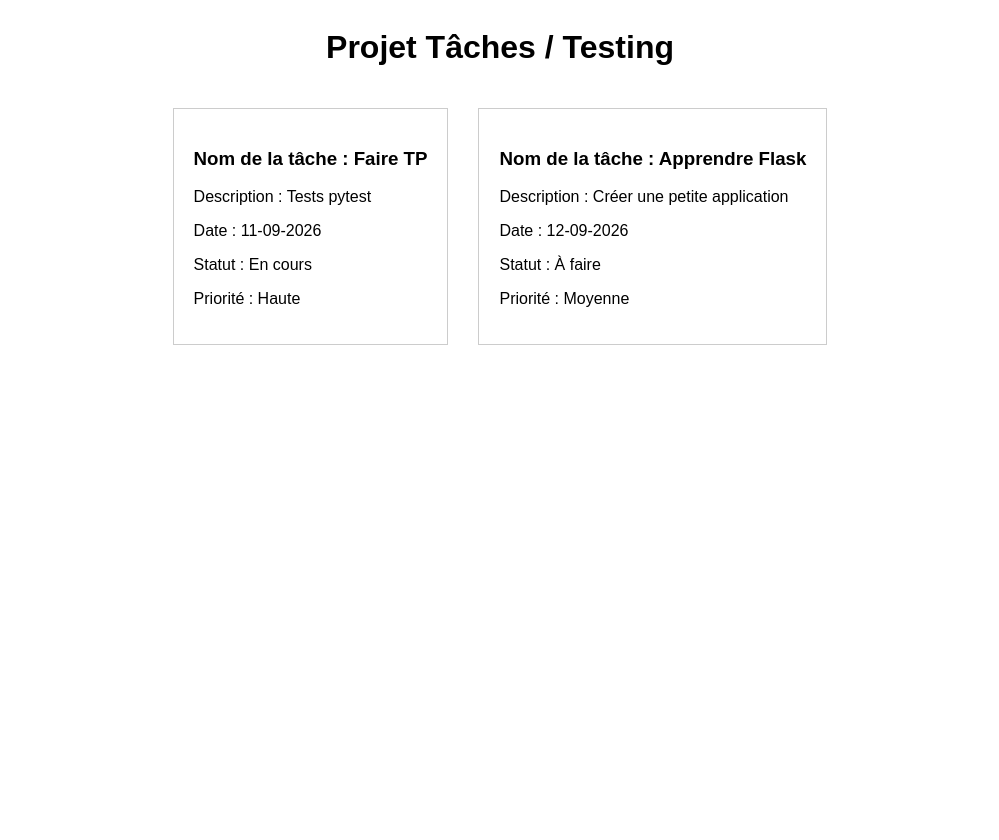
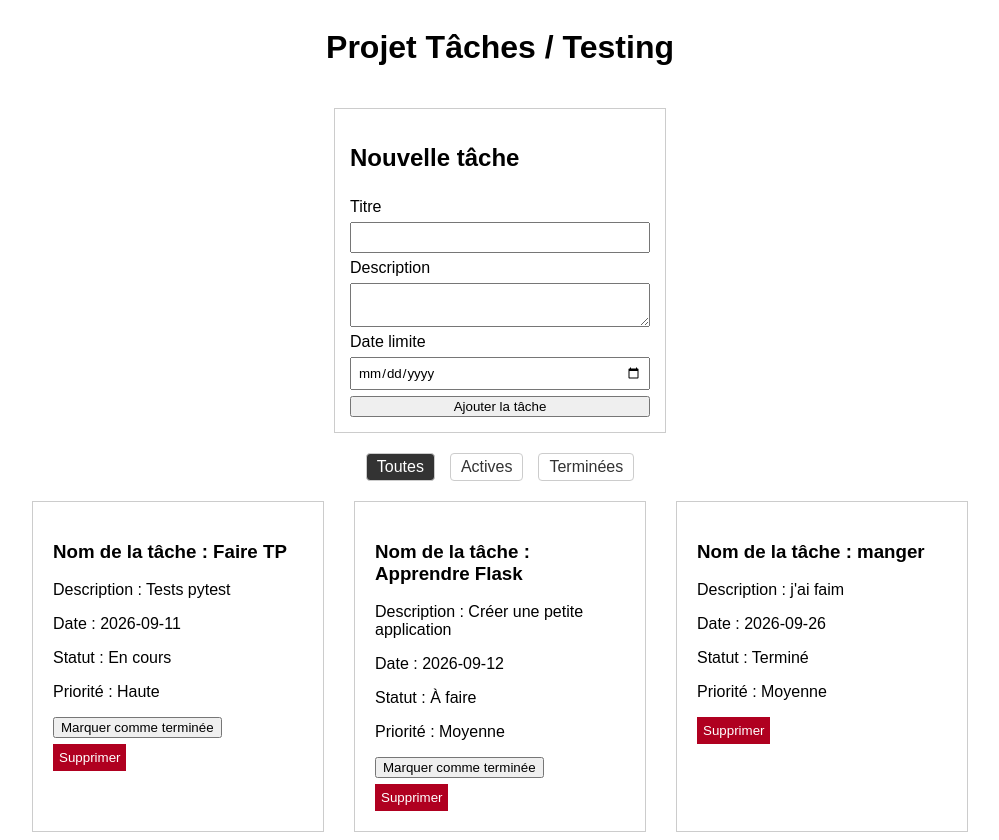
Before and after one commit to GagnantN/Projet_Test, a Flask app: page / in a window 1280 px wide. Shown: the whole page, without its empty margins (140-1139 px from the left). Before the commit the page ends 345 px from the top, so only its background shows below. Run offline with Flask 3, Linux system fonts and the light colour scheme.

Commit message:
Ajout formulaire et fonctions

```diff
--- a/app.py
+++ b/app.py
@@ -1,14 +1,123 @@
-from flask import Flask, render_template
+from flask import Flask, render_template, request, redirect, url_for
 import json
+import os
 
 app = Flask(__name__)
 
+# -------------------- Fichier Base de données -------------------- #
+FICHIER_TACHES = 'taches.json'
+
+
+# -------------------- Fonction Charger Tâches -------------------- #
+def charger_taches():
+    # Lit taches.json et renvoie la liste des tâches
+    if not os.path.exists(FICHIER_TACHES):
+        return []
+    try:
+        with open(FICHIER_TACHES, 'r', encoding='utf-8') as fichier:
+            taches = json.load(fichier)
+    except (json.JSONDecodeError, ValueError):
+        return []
+
+    if not isinstance(taches, list):
+        return []
+    return taches
+# ----------------------------------------------------------------- #
+
+
+# ------------------ Fonction Sauvegarder Tâches ------------------ #
+def sauvegarder_taches(taches):
+    # Écrit la liste des tâches dans taches.json
+    with open(FICHIER_TACHES, 'w', encoding='utf-8') as fichier:
+        json.dump(taches, fichier, ensure_ascii=False, indent=4)
+# ----------------------------------------------------------------- #
+
+
+# ----------------- Fonction Calculer Prochain ID ----------------- #
+def prochain_id(taches):
+    # Calcule le prochain id disponible : le plus grand id existant + 1
+    if not taches:
+        return 1
+    return max(tache['id'] for tache in taches) + 1
+# ----------------------------------------------------------------- #
+
+
+# -------------------- Fonction Afficher tâches ------------------- #
 @app.route('/')
 def home():
-    with open('taches.json', 'r', encoding='utf-8') as fichier:
-        taches = json.load(fichier)
+    taches = charger_taches()
+    filtre = request.args.get('filtre', 'toutes')
+    erreur = request.args.get('erreur')
 
-    return render_template('index.html', taches=taches)
+    if filtre == 'actives':
+        taches_affichees = [t for t in taches if t.get('statut') != 'Terminé']
+    elif filtre == 'terminees':
+        taches_affichees = [t for t in taches if t.get('statut') == 'Terminé']
+    else:
+        filtre = 'toutes'
+        taches_affichees = taches
+
+    return render_template(
+        'index.html',
+        taches=taches_affichees,
+        filtre=filtre,
+        erreur=erreur,
+    )
+# ----------------------------------------------------------------- #
+
+
+# -------------------- Fonction Ajouter Tâche --------------------- #
+@app.route('/ajouter', methods=['POST'])
+def ajouter():
+    # Crée une nouvelle tâche à partir du formulaire
+    titre = request.form.get('titre', '').strip()
+    description = request.form.get('description', '').strip()
+    date = request.form.get('date', '').strip()
+
+    # Titre et date obligatoires
+    if not titre or not date:
+        return redirect(url_for('home', erreur='champs_vides'))
+
+    taches = charger_taches()
+    nouvelle_tache = {
+        'id': prochain_id(taches),
+        'titre': titre,
+        'description': description,
+        'date': date,
+        'statut': 'À faire',
+        'priorite': 'Moyenne',
+    }
+    taches.append(nouvelle_tache)
+    sauvegarder_taches(taches)
+    return redirect(url_for('home'))
+# ----------------------------------------------------------------- #
+
+
+# -------------------- Fonction Tâche Terminer -------------------- #
+@app.route('/terminer/<int:tache_id>', methods=['POST'])
+def terminer(tache_id):
+    # Marque la tâche `tache_id` comme "Terminé
+    taches = charger_taches()
+    for tache in taches:
+        if tache['id'] == tache_id:
+            tache['statut'] = 'Terminé'
+            break
+    sauvegarder_taches(taches)
+    return redirect(url_for('home', filtre=request.form.get('filtre', 'toutes')))
+# ----------------------------------------------------------------- #
+
+
+# ------------------- Fonction Supprimer Tâche -------------------- #
+
+@app.route('/supprimer/<int:tache_id>', methods=['POST'])
+def supprimer(tache_id):
+    taches = charger_taches()
+    taches = [t for t in taches if t['id'] != tache_id]
+    sauvegarder_taches(taches)
+    return redirect(url_for('home', filtre=request.form.get('filtre', 'toutes')))
+# ----------------------------------------------------------------- #
+
+
 
 if __name__ == '__main__':
     app.run(debug=True)
--- a/static/style.css
+++ b/static/style.css
@@ -5,9 +5,51 @@ body {
     font-family: Arial, sans-serif;
 }
 
+.formulaire-ajout {
+    display: flex;
+    flex-direction: column;
+    gap: 6px;
+    width: 300px;
+    margin-top: 20px;
+    padding: 15px;
+    border: 1px solid #ccc;
+}
+
+.formulaire-ajout input,
+.formulaire-ajout textarea {
+    padding: 6px;
+    font-family: inherit;
+}
+
+.message-erreur {
+    color: #b00020;
+    margin: 0 0 6px 0;
+}
+
+.filtres {
+    display: flex;
+    gap: 15px;
+    margin-top: 20px;
+}
+
+.filtres a {
+    text-decoration: none;
+    color: #333;
+    padding: 4px 10px;
+    border: 1px solid #ccc;
+    border-radius: 4px;
+}
+
+.filtres a.actif {
+    background-color: #333;
+    color: #fff;
+}
+
 .catalogue {
     display: flex;
     flex-direction: row;
+    flex-wrap: wrap;
+    justify-content: center;
     gap: 30px;
 }
 
@@ -15,4 +57,25 @@ body {
     border: 1px solid #ccc;
     padding: 20px;
     margin-top: 20px;
+    width: 250px;
 }
+
+.actions {
+    display: flex;
+    flex-direction: column;
+    gap: 6px;
+    margin-top: 10px;
+}
+
+.bouton-supprimer {
+    background-color: #b00020;
+    color: #fff;
+    border: none;
+    padding: 6px;
+    cursor: pointer;
+}
+
+.aucune-tache {
+    margin-top: 20px;
+    color: #666;
+}
--- a/taches.json
+++ b/taches.json
@@ -3,7 +3,7 @@
         "id": 1,
         "titre": "Faire TP",
         "description": "Tests pytest",
-        "date": "11-09-2026",
+        "date": "2026-09-11",
         "statut": "En cours",
         "priorite": "Haute"
     },
@@ -11,8 +11,16 @@
         "id": 2,
         "titre": "Apprendre Flask",
         "description": "Créer une petite application",
-        "date": "12-09-2026",
+        "date": "2026-09-12",
         "statut": "À faire",
+        "priorite": "Moyenne"
+    },
+    {
+        "id": 3,
+        "titre": "manger",
+        "description": "j'ai faim",
+        "date": "2026-09-26",
+        "statut": "Terminé",
         "priorite": "Moyenne"
     }
 ]
--- a/templates/index.html
+++ b/templates/index.html
@@ -1,14 +1,50 @@
 <!DOCTYPE html>
 <html lang="fr">
+
 <head>
     <meta charset="UTF-8">
     <meta name="viewport" content="width=device-width, initial-scale=1.0">
     <title>Projet Test</title>
-    <link rel="stylesheet" href="{{ url_for('static', filename='style.css') }}"/>
+    <link rel="stylesheet" href="{{ url_for('static', filename='style.css') }}" />
 </head>
+
 <body>
     <h1>Projet Tâches / Testing</h1>
 
+    <!------------------------------ Formulaire de création ------------------------------>
+    <form class="formulaire-ajout" action="{{ url_for('ajouter') }}" method="POST">
+        <h2>Nouvelle tâche</h2>
+
+        {% if erreur == 'champs_vides' %}
+        <p class="message-erreur">Le titre et la date limite sont obligatoires.</p>
+        {% endif %}
+
+        <label for="titre">Titre</label>
+        <input type="text" id="titre" name="titre" required>
+
+        <label for="description">Description</label>
+        <textarea id="description" name="description"></textarea>
+
+        <label for="date">Date limite</label>
+        <input type="date" id="date" name="date" required>
+
+        <button type="submit">Ajouter la tâche</button>
+    </form>
+    <!------------------------------------------------------------------------------------>
+
+
+    <!------------------------------------- Filtres -------------------------------------->
+    <nav class="filtres">
+        <a href="{{ url_for('home', filtre='toutes') }}" class="{{ 'actif' if filtre == 'toutes' else '' }}">Toutes</a>
+        <a href="{{ url_for('home', filtre='actives') }}"
+            class="{{ 'actif' if filtre == 'actives' else '' }}">Actives</a>
+        <a href="{{ url_for('home', filtre='terminees') }}"
+            class="{{ 'actif' if filtre == 'terminees' else '' }}">Terminées</a>
+    </nav>
+    <!------------------------------------------------------------------------------------>
+
+
+    <!------------------------------------ Catalogue -------------------------------------->
     <div class="catalogue">
 
         {% for tache in taches %}
@@ -19,11 +55,32 @@
             <p>Date : {{ tache.date }}</p>
             <p>Statut : {{ tache.statut }}</p>
             <p>Priorité : {{ tache.priorite }}</p>
+
+            <div class="actions">
+                {% if tache.statut != 'Terminé' %}
+                <form action="{{ url_for('terminer', tache_id=tache.id) }}" method="POST">
+                    <input type="hidden" name="filtre" value="{{ filtre }}">
+                    <button type="submit">Marquer comme terminée</button>
+                </form>
+                {% endif %}
+
+                <form action="{{ url_for('supprimer', tache_id=tache.id) }}" method="POST">
+                    <input type="hidden" name="filtre" value="{{ filtre }}">
+                    <button type="submit" class="bouton-supprimer">Supprimer</button>
+                </form>
             </div>
+        </div>
+
+        {% else %}
+
+        <p class="aucune-tache">Aucune tâche à afficher.</p>
 
         {% endfor %}
 
     </div>
+    <!------------------------------------------------------------------------------------>
+
 
 </body>
+
 </html>
```
Lines whose indentation alone changed are shown as unchanged.
